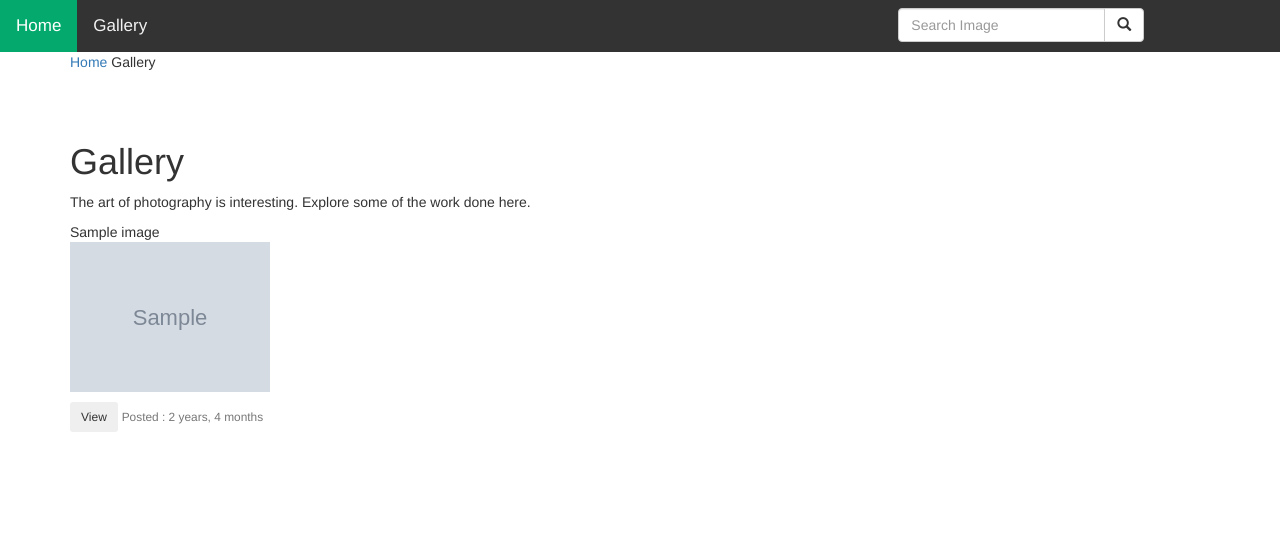
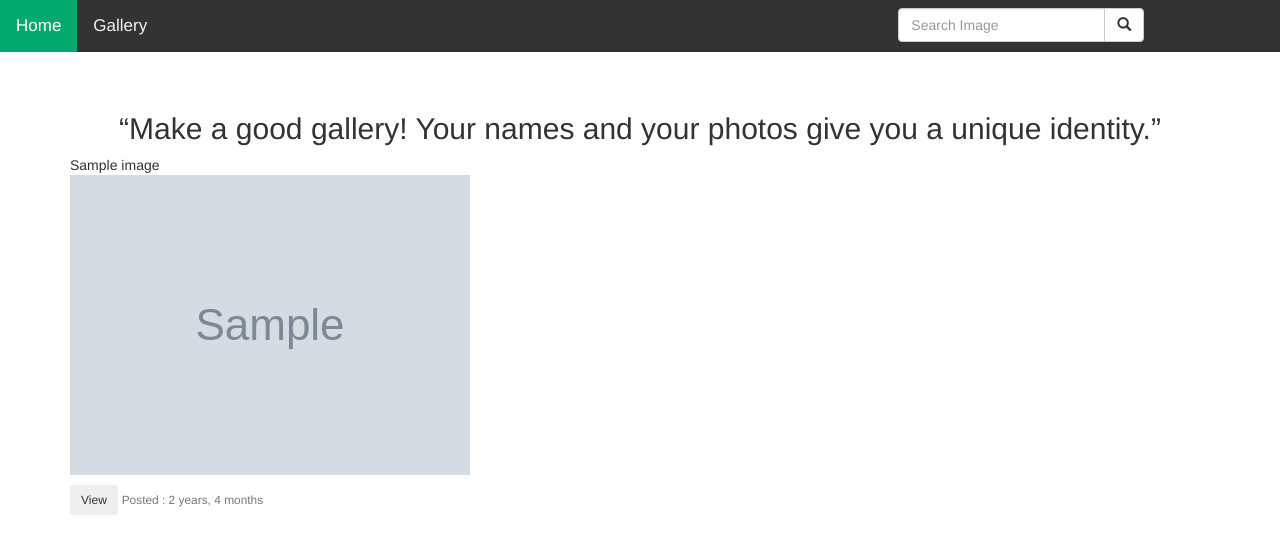
Before and after one commit to ChelRono/gallery-django, a Django app: page /gallery/ in a window 1280 px wide. Shown: the top 554 px of the page. Run offline with Django 4.2, Linux system fonts and the light colour scheme; tables that the repository leaves empty hold one stand-in row (values such as "Sample post"); grey boxes marked "Sample" are stand-in pictures; parts of the project's set-up code (start-up, migrations or seed data) failed here and were passed over; some libraries are stand-ins or nearby versions.

Commit message:
created template for displaying images in my gallery

```diff
--- a/gallery/urls.py
+++ b/gallery/urls.py
@@ -18,10 +18,10 @@ from django.urls import re_path as  url,include
 from django.conf import settings
 from django.conf.urls.static import static
 
+
 urlpatterns = [
     url(r'^admin/', admin.site.urls),
     url(r'',include('images.urls'))
 
 ]
-if settings.DEBUG:
-    urlpatterns+= static(settings.MEDIA_URL, document_root = settings.MEDIA_ROOT)
+urlpatterns+= static(settings.MEDIA_URL, document_root = settings.MEDIA_ROOT)
--- a/images/models.py
+++ b/images/models.py
@@ -1,9 +1,10 @@
+from email.mime import image
 from unicodedata import category
 from django.db import models
 import datetime as dt
 from django.core.exceptions import ObjectDoesNotExist
 
-import images
+
 
 
 # Create your models here.
@@ -52,7 +53,9 @@ class Image(models.Model):
     location = models.ForeignKey(Location,related_name='location', on_delete=models.CASCADE)
     category = models.ForeignKey(Category,related_name='category', on_delete=models.CASCADE)
     pub_date = models.DateTimeField(auto_now_add=True)
-    photo = models.ImageField(upload_to = 'images/')
+    image_path = models.ImageField(upload_to = 'images/', null=True)
+
+
 
     def pub_date_pretty(self):
         return self.pub_date.strftime('%b %e %Y')
--- a/images/templates/gallery/album.html
+++ b/images/templates/gallery/album.html
@@ -1,4 +1,4 @@
-
+{% load static %}
 
 <div class="album">
     <div class="container">
@@ -8,7 +8,7 @@
           <div class="card mb-4 shadow-sm" style="width:20rem;height:23rem;">
             <div class="card-header">{{image.name}}</div>
             <div class="card-body">
-              <img class="card-img-top"src = "{{ image.photo.url }}" data-toggle="modal" data-target="#myModal{{image.id}}" style="height:150px;"/>
+              <img src="{{image.image_path |default_if_none:'#' }}" alt="This is an Image" srcset="">
 
 
                 <br>
@@ -34,14 +34,14 @@
     </button>
   </div>
   <div>
-    <img src = "{{ image.photo.url }}" class="img-fluid" alt="{{image.name}}"/>
+    <img src = "{{image.image_path |default_if_none:'#' }}" class="img-fluid" alt="{{image.name}}"/>
   </div>
   <div class="modal-body">{{image.description}}</div>
   <div class="modal-body">Category: {{image.category}}</div>
   <div class="modal-body">Location:{{image.location}}</div>
   <div class="modal-footer">
 
-    <button type="button" class="btn btn-info" value="https://django-photo-gallery.herokuapp.com{{ image.photo.url }}" onclick="copyURL(this.value)">Copy URL</button>
+    <button type="button" class="btn btn-info" value="https://django-photo-gallery.herokuapp.com{{ image.image_path }}" onclick="copyURL(this.value)">Copy URL</button>
     <button type="button" class="btn btn-secondary" data-dismiss="modal">Close</button>
   </div>
 </div>
--- a/images/templates/gallery/gallery.html
+++ b/images/templates/gallery/gallery.html
@@ -18,14 +18,11 @@
         <section class="ftco-section bg-light ftco-bread">
             <div class="container">
                 <div class="row no-gutters slider-text align-items-center">
-          <div class="col-md-9 ftco-animate">
-            <p class="breadcrumbs"><span class="mr-2"><a
-                href="index.html">Home</a></span> <span>Gallery</span></p>
 
                 <br>
                 <br>
-            <h1>Gallery</h1>
-            <p> The art of photography is interesting. Explore some of the work done here.</p>
+
+            <h2 class="text-center"> “Make a good gallery! Your names and your photos give you a unique identity.”</h2>
           </div>
         </div>
             </div>
--- a/images/urls.py
+++ b/images/urls.py
@@ -1,5 +1,6 @@
 from django.urls import re_path as  url
 from . import views
+
 
 
 
--- a/images/views.py
+++ b/images/views.py
@@ -14,6 +14,8 @@ def index(request):
 def gallery(request):
 
     gallery=Image.objects.all()
+    # news = Article.todays_news()
+    # return render(request, 'all-news/today-news.html', {"date": date,"news":news})
     return render(request,'gallery/gallery.html',{'gallery':gallery})
 
 def search_results(request):
```
Also changed, not shown: images/migrations/0003_image_image_path.py (added), media/images/download_2.jpeg (added), media/images/download_2_2QmSZVc.jpeg (added), media/images/images.jpeg (added), media/images/images_1.jpeg (added), media/images/images_1_zN0su3x.jpeg (added).
